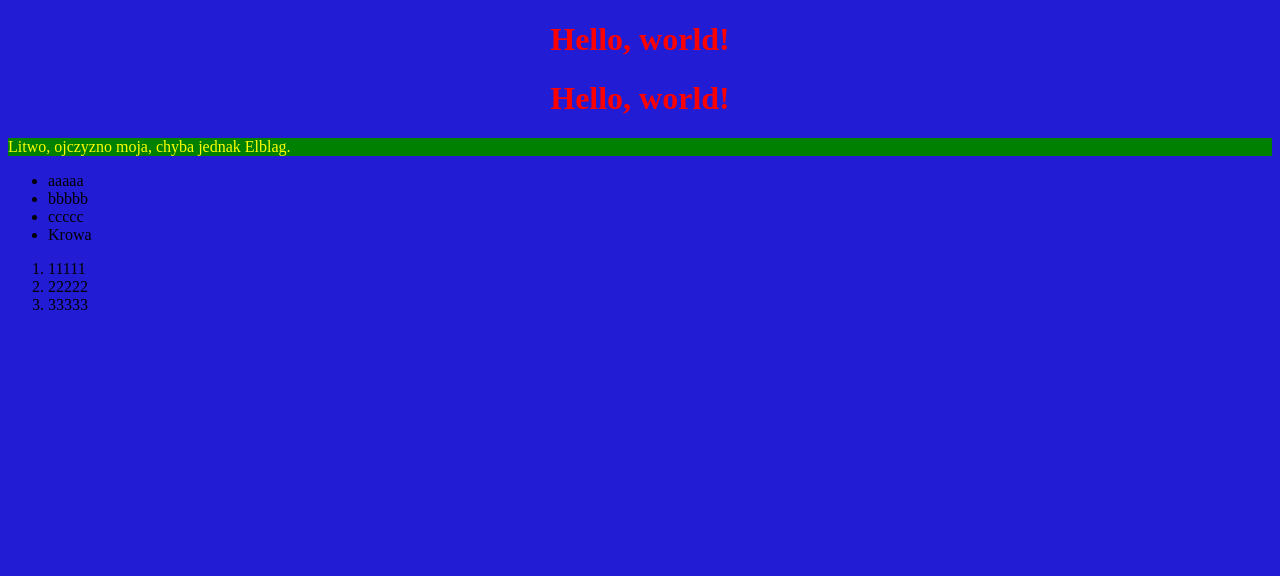
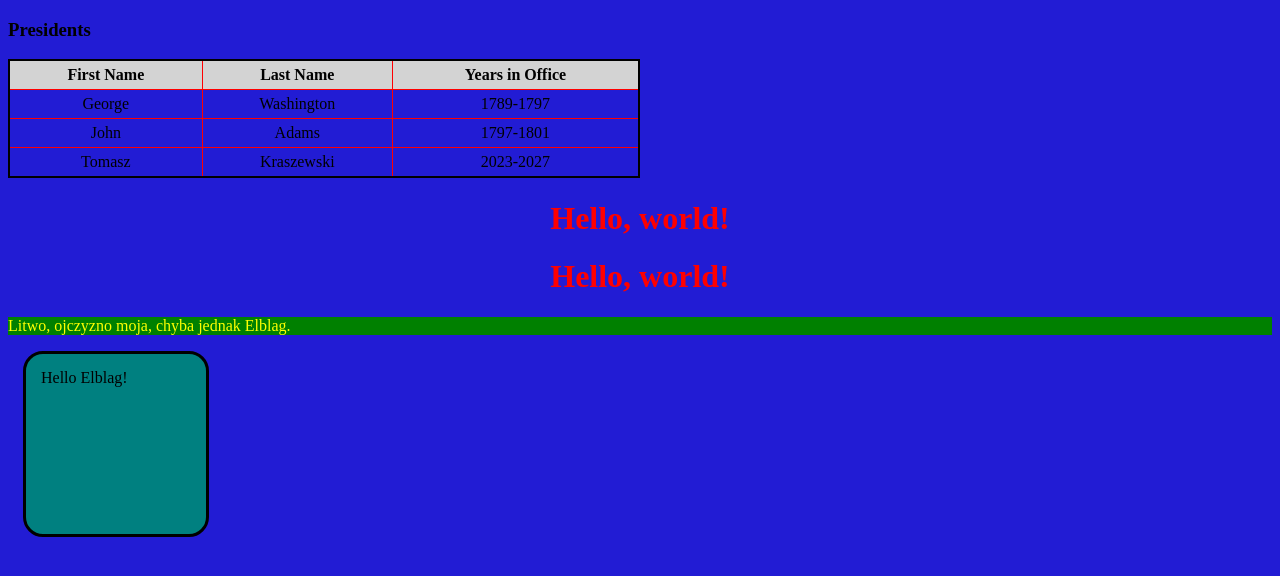
Before and after one commit to Parapet1288/lecture0, a plain HTML site: page hello.html in a window 1280 px wide. Drawn offline with Linux system fonts and the light colour scheme.

Commit message:
Koniec lekcji 0

```diff
--- a/hello.html
+++ b/hello.html
@@ -5,21 +5,35 @@
         <link rel="stylesheet" href="styles.css">
     </head>
     <body>
-
+        <h3>Presidents</h3>
+        <table>
+            <tr>
+                <th>First Name</th>
+                <th>Last Name</th>
+                <th>Years in Office</th>
+            </tr>
+            <tr>
+                <td>George</td>
+                <td>Washington</td>
+                <td>1789-1797</td>
+            </tr>
+            <tr>
+                <td>John</td>
+                <td>Adams</td>
+                <td>1797-1801</td>
+            </tr>
+            <tr>
+                <td>Tomasz</td>
+                <td>Kraszewski</td>
+                <td>2023-2027</td>
+            </tr>
+        </table>
         <h1>Hello, world!</h1>
         <h1 >Hello, world!</h1>
         <p>Litwo, ojczyzno moja, chyba jednak Elblag.</p>
-        <ul>
-            <li>aaaaa</li>
-            <li>bbbbb</li>
-            <li>ccccc</li>
-            <li>Krowa</li>
-        </ul>
-        <ol>
-            <li>11111</li>
-            <li>22222</li>
-            <li>33333</li>
-        </ol>
+        <div>
+            Hello Elblag!
+        </div>
 
     </body>
 </html>
--- a/styles.css
+++ b/styles.css
@@ -9,3 +9,26 @@ p {
     color: yellow;
     background-color: green;
 }
+div {
+    background-color: teal;
+    width: 150px;
+    height: 150px;
+    margin: 15px;
+    padding: 15px;
+    border: 3px solid black;
+    border-radius:20px;
+}
+table {
+    border: 2px solid black;
+    border-collapse: collapse;
+    width: 50%;
+}
+
+th, td {
+    border: 1px solid red;
+    padding: 5px;
+    text-align: center;
+}
+th {
+    background-color: lightgray;
+}
```
